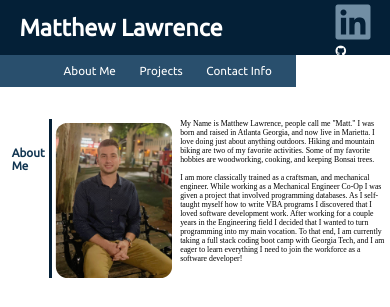
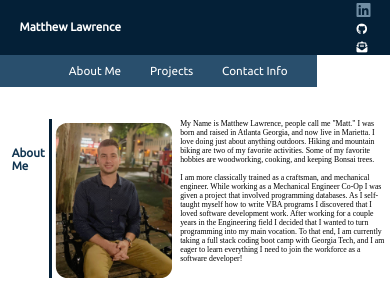
Before and after one commit to MattpLawrence/AdvancedCSS-Portfolio, a plain HTML site: page index.html in a window 390 px wide. In both pictures the pointer is over the link 364 px from the left and 8 px from the top of the page. Shown: the top 307 px of the page. Drawn offline with Linux system fonts and the light colour scheme.

Commit message:
Adjust nav social media on hover to shrink below 800px.

```diff
--- a/assets/style.css
+++ b/assets/style.css
@@ -78,7 +78,7 @@ header nav ul li a:hover{
   }
   header h1{
     line-height: 14vw;
-    font-size: 6vw;
+    font-size: 3vw;
     padding-left: 5vw;
   }
   header nav{
@@ -95,6 +95,14 @@ header nav ul li a:hover{
     display: block;
     margin-right: 1vw;
     font-size: 2.8vw;
+  }
+  header nav ul li a:hover{
+    color: var(--lightestBlue);
+    font-size: 1rem;
+  }
+  #email:hover::Before{
+
+    margin-top: 1.3rem;
   }
 }
 
```
